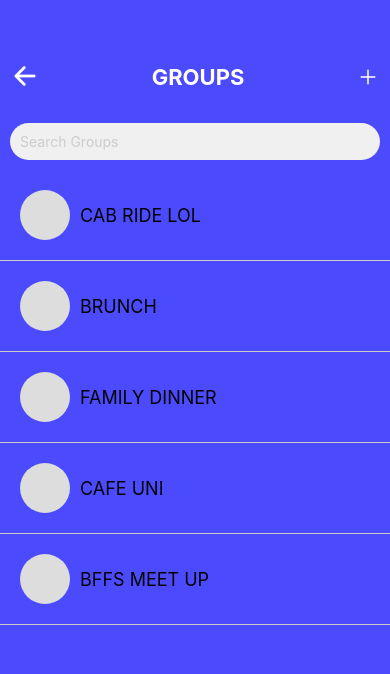
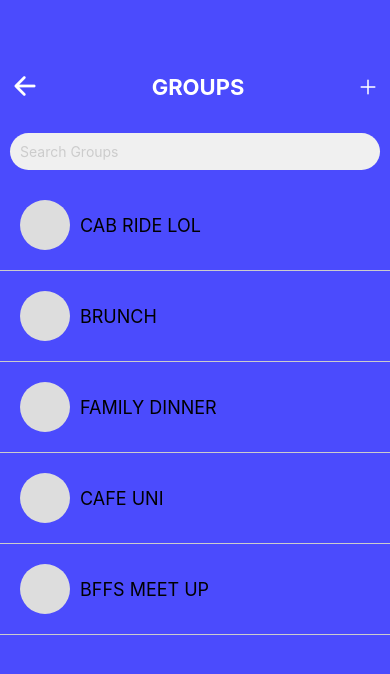
Before and after one commit to yuevan10284/Tabs, a React Native app: screen /Groups in a window 390 px wide. Shown: the top 674 px of the page. Built offline with nearby package versions, Linux system fonts and the light colour scheme.

Commit message:
Update Groups.js

```diff
--- a/Groups.js
+++ b/Groups.js
@@ -54,7 +54,7 @@ const styles = StyleSheet.create({
   container: {
     flex: 1,
     backgroundColor: '#4B4BFD',
-    paddingTop: 40,
+    paddingTop: 50,
   },
   header: {
     flexDirection: 'row',
```
